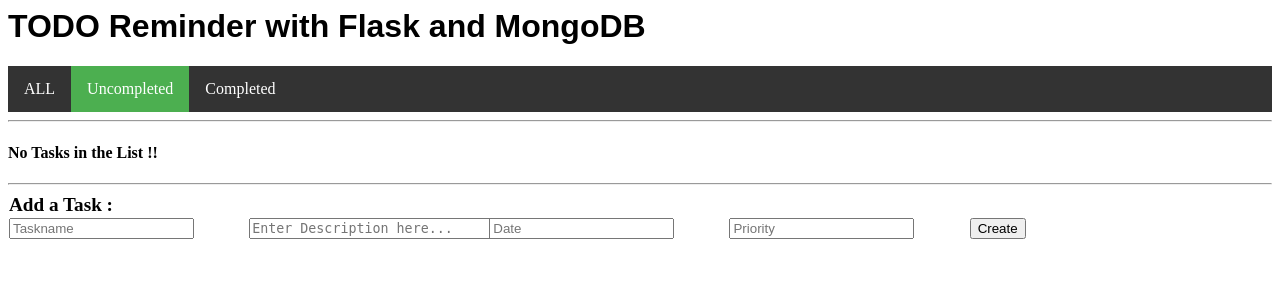
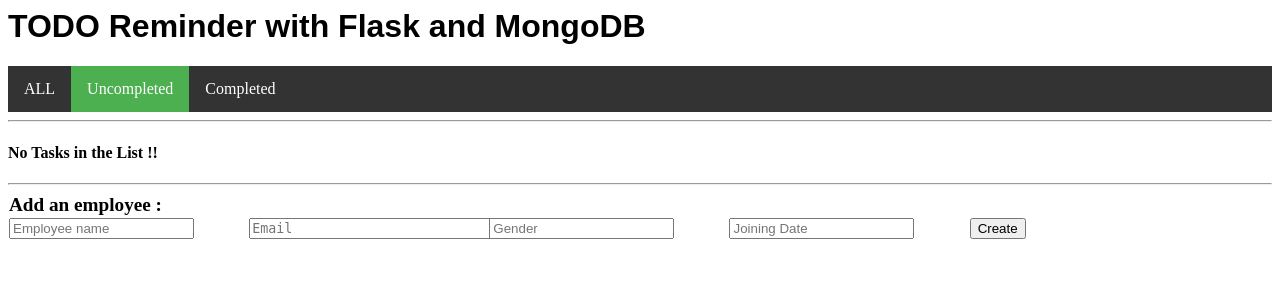
Before and after one commit to bhuvneshksingh/FlaskWithMongoDb, a Flask app: page / in a window 1280 px wide. Shown: the top 300 px of the page. Run offline with Flask 2, Linux system fonts and the light colour scheme; data that the repository does not hold is empty.

Commit message:
initial commit

```diff
--- a/app.py
+++ b/app.py
@@ -9,9 +9,9 @@
 title = "TODO sample application with Flask and MongoDB"
 heading = "TODO Reminder with Flask and MongoDB"
 
-client = MongoClient("mongodb://localhost:27017/TaskManager")
-db = client.TaskManager
-todos = db.todo1
+client = MongoClient("mongodb://localhost:27017/Customer")
+db = client.Customer
+info = db.info
 
 def redirect_url():
     return request.args.get('next') or \
@@ -21,65 +21,66 @@
 
 @app.route('/list')
 def lists():
-    todos_1 = todos.find()
+    infos = info.find()
     a1 = 'active'
-    return render_template('index.html', a1=a1, todos=todos_1, t=title, h=heading)
+    return render_template('index.html', a1=a1, infos=infos, t=title, h=heading)
 
 
 @app.route('/')
 @app.route('/uncompleted')
 def tasks():
-    todos_1 = todos.find({"done":"no"})
+    infos = info.find({"active":"no"})
     a2 = 'active'
-    return render_template('index.html', a2=a2, todos=todos_1, t=title, h=heading)
+    return render_template('index.html', a2=a2, infos=infos, t=title, h=heading)
 
 
 @app.route('/completed')
 def completed():
-    todos_1 = todos.find({"done":"yes"})
+    infos = info.find({"active":"yes"})
     a3 = 'active'
-    return render_template('index.html', a3=a3, todos=todos_1, t=title, h=heading)
+    return render_template('index.html', a3=a3, infos=infos, t=title, h=heading)
 
 @app.route('/done')
 def done():
     id = request.values.get("_id")
-    task = todos.find({"_id":ObjectId(id)})
-    if task[0]["done"] == "yes":
-        todos.update_one({"_id":ObjectId(id)}, {"$set": {"done":"no"}})
+    infos = info.find({"_id":ObjectId(id)})
+    if infos[0]["active"] == "yes":
+        info.update_one({"_id":ObjectId(id)}, {"$set": {"active":"no"}})
     else:
-        todos.update_one({"_id":ObjectId(id)}, {"$set": {"done":"yes"}})
+        info.update_one({"_id":ObjectId(id)}, {"$set": {"active":"yes"}})
     redir = redirect_url()
     return redirect(redir)
 
 @app.route('/action', methods=["POST"])
 def add_task():
     name = request.values.get("name")
-    desc = request.values.get("desc")
-    date = request.values.get("date")
-    pr = request.values.get("pr")
-    todos.insert_one({"name":name, "desc":desc, "date":date, "pr":pr, "done":'no'})
+    email = request.values.get("email")
+    gender = request.values.get("gender")
+    joining_date = request.values.get("joining_date")
+
+    info.insert_one({"name":name, "email":email, "gender":gender, "joining_date":joining_date, "active":'no'})
     return redirect("/list")
 
 @app.route('/delete')
 def delete_task():
     key = request.values.get("_id")
-    todos.remove({"_id":ObjectId(key)})
+    info.remove({"_id":ObjectId(key)})
     return redirect('/')
 
 @app.route('/update')
 def select_update():
     id = request.values.get("_id")
-    task = todos.find({"_id":ObjectId(id)})
-    return render_template('update.html', tasks=task, h=heading, t=title)
+    infos = info.find({"_id":ObjectId(id)})
+    return render_template('update.html', infos=infos, h=heading, t=title)
 
 @app.route('/update_task', methods=["post"])
 def update_task():
     name = request.values.get("name")
-    desc = request.values.get("desc")
-    date = request.values.get("date")
-    pr = request.values.get("pr")
+    email = request.values.get("email")
+    gender = request.values.get("gender")
+    joining_date = request.values.get("joining_date")
     id = request.values.get("_id")
-    todos.update_one({"_id":ObjectId(id)}, {'$set':{ "name":name, "desc":desc, "date":date, "pr":pr }})
+    info.update_one({"_id":ObjectId(id)}, {'$set':{ "name":name, "email":email, "gender":gender, "joining_date":joining_date }})
     return redirect('/')
 
 
@@ -88,10 +89,10 @@
     key = request.values.get("key")
     refer = request.values.get("refer")
     if (key=="_id"):
-        todos_1 = todos.find({refer:ObjectId(key)})
+        infos = info.find({refer:ObjectId(key)})
     else:
-        todos_1 = todos.find({refer:key})
-    return render_template('searchlist.html', todos=todos_1, t=title, h= heading)
+        infos = info.find({refer:key})
+    return render_template('searchlist.html', infos=infos, t=title, h= heading)
 
 
 if __name__ == "__main__":
--- a/templates/index.html
+++ b/templates/index.html
@@ -15,7 +15,7 @@
 		<li><a href="/completed" class="{{ a3 }}">Completed</a></li>
 	</ul>
 	<hr>
-	{% if todos[0] %}
+	{% if infos[0] %}
 	<div span="right">
 	<form action="/search"	method="GET" >
 		<table class="none" id="close">
@@ -23,10 +23,10 @@
 		<td></td><td></td>
 		<td><big><b>Search Reference:</b></big></td>
 		<td><select name="refer" required>
-			<option value="name">Task Name</option>
-			<option value="desc">Description</option>
-			<option value="date">Date</option>
-			<option value="pr">Priority</option>
+			<option value="Name">Employee Name</option>
+			<option value="Email">Email</option>
+			<option value="Gender">Gender</option>
+			<option value="Joining Date">Joining Date</option>
 		</select></td>
 		<td><input type="text" name="key" placeholder="Search Task" size="15" /></td>
 		<td><button type="submit">Search</button></td>
@@ -34,26 +34,26 @@
 		</table>
 	</form>
 	</div>
-	<b><big>To-Do LIST :</big></b>
+	<b><big>EMPLOYEE LIST :</big></b>
 	<table>
 	    <tr id="row">
 	    	<th class="status">Status</th>
-	    	<th class="name">Task Name</th>
-	    	<th class="desc">Description Name</th>
-	    	<th class="date">Date</th>
-	    	<th class="pr">Priority</th>
+	    	<th class="Name">Employee Name</th>
+	    	<th class="Email">Email</th>
+	    	<th class="Gender">Gender</th>
+	    	<th class="Joining Date">Joining Date</th>
 		<th class="func1">Remove</th>
 		<th class="func2">Modify</th>
 	    </tr>
-	{% for todo in todos %}
+	{% for info in infos %}
 		<tr class="datas">
-			<td><a href="./done?_id={{ todo['_id'] }}"><input type="image" src="static/images/{{todo['done']}}.png" alt="Submit ME"></a></td>
-			<td class="name">{{ todo["name"] }}</td>
-			<td class="desc">{{ todo["desc"] }}</td>
-			<td class="date">{{ todo["date"] }}</td>
-			<td class="pr">{{ todo["pr"] }}</td>
-			<td class="func1"><a href="./delete?_id={{ todo['_id'] }}"><button type="submit">DELETE</button></a></td>
-			<td class="func1"><a href="./update?_id={{ todo['_id'] }}"><button type="submit">EDIT</button></a></td>
+			<td><a href="./done?_id={{ info['_id'] }}"><input type="image" src="static/images/{{info['active']}}.png" alt="Submit ME"></a></td>
+			<td class="name">{{ info["name"] }}</td>
+			<td class="email">{{ info["email"] }}</td>
+			<td class="gender">{{ info["gender"] }}</td>
+			<td class="joining_date">{{ info["joining_date"] }}</td>
+			<td class="func1"><a href="./delete?_id={{ info['_id'] }}"><button type="submit">DELETE</button></a></td>
+			<td class="func1"><a href="./update?_id={{ info['_id'] }}"><button type="submit">EDIT</button></a></td>
 		</tr>
 	{% endfor %}
 	</table>
@@ -64,13 +64,13 @@
 	<form action="/action" method="POST">
 	<table class="none">
 		<tr>
-			<td><b><big><label>Add a Task : </label></big></b></td>
+			<td><b><big><label>Add an employee : </label></big></b></td>
 		</tr>
 		<tr>
-		<td><input type="text" name="name" placeholder="Taskname" /></td>
-		<td><textarea name="desc" rows="1" cols="30" placeholder="Enter Description here..." required></textarea></td>
-		<td><input type="text" name="date" placeholder="Date" /></td>
-		<td><input type="text" name="pr" placeholder="Priority" /></td>
+		<td><input type="text" name="name" placeholder="Employee name" /></td>
+		<td><textarea name="email" rows="1" cols="30" placeholder="Email" required></textarea></td>
+		<td><input type="text" name="gender" placeholder="Gender" /></td>
+		<td><input type="text" name="joining_date" placeholder="Joining Date" /></td>
 		<td><button type="submit"> Create </button></td>
 		</tr>
 	</form>
```
Also changed, not shown: templates/searchlist.html (+15 -15 lines), templates/update.html (+11 -11 lines), README.md (deleted).
